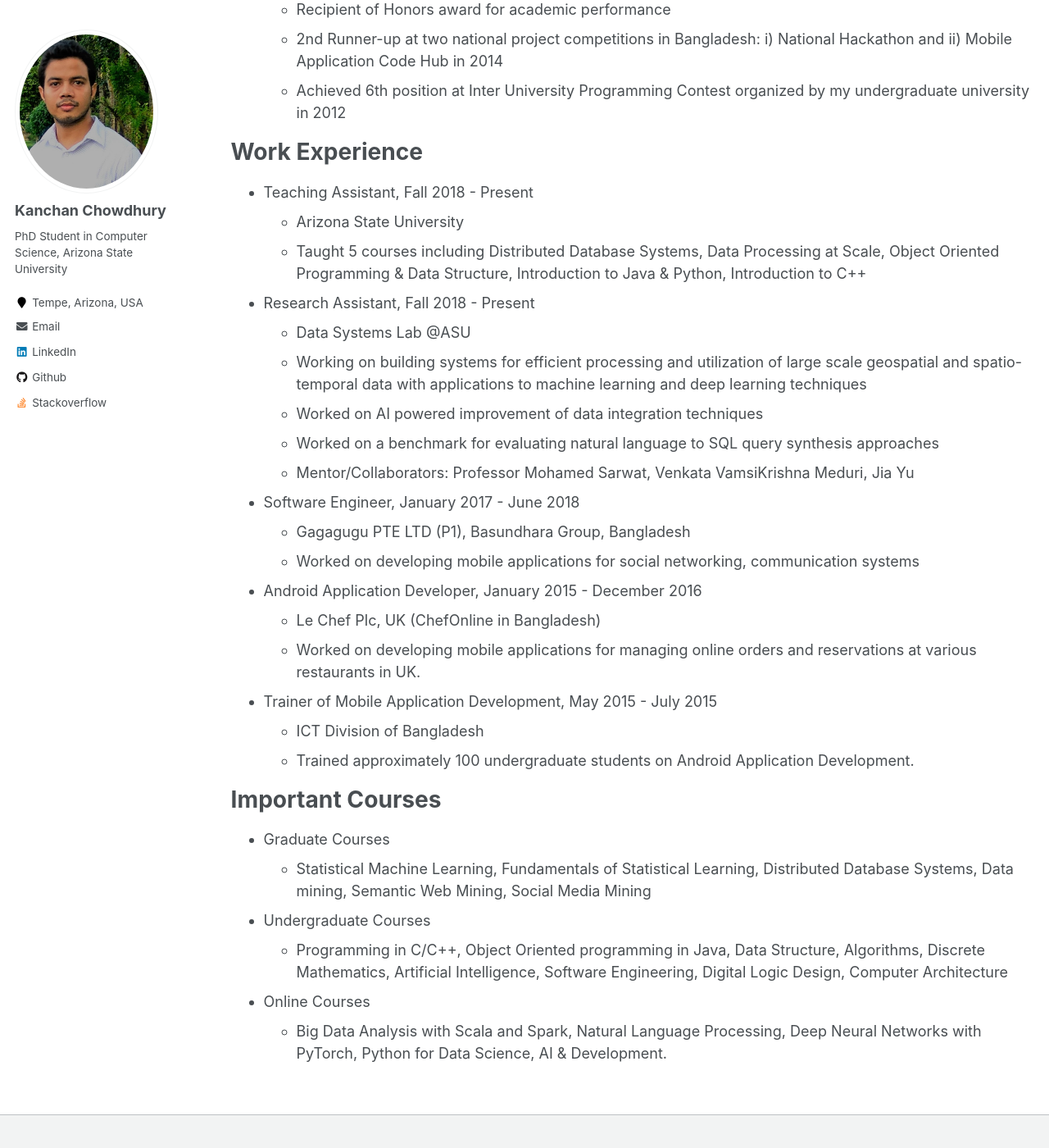
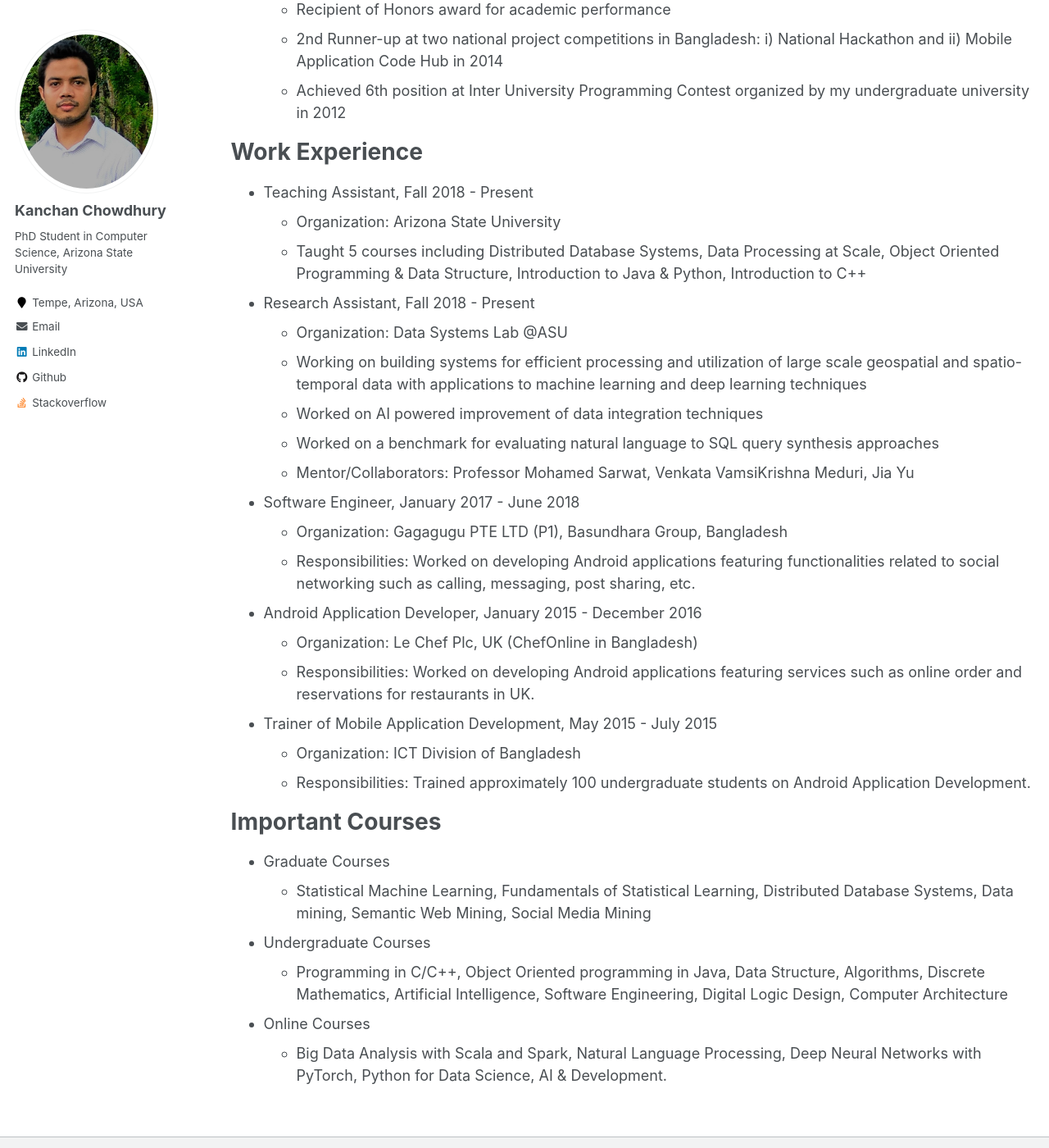
Before and after one commit to kanchanchy/kanchanchy.github.io, a Jekyll site: the page built from _pages/education-experience.md, in a window 1280 px wide and 1400 px high, scrolled down 474 px. Shown: the whole window at 82% size. Built offline with Jekyll 4.4.1, drawn with Linux system fonts in a browser that asks for light colours; some of the changed text lies outside the part shown.

Commit message:
wrong arrangement corrected

```diff
--- a/_pages/education-experience.md
+++ b/_pages/education-experience.md
@@ -11,11 +11,11 @@ redirect_from:
 Education
 ======
 * Ph.D in Computer Science, 2018 - Present
-  * Arizona State University
+  * Organization: Arizona State University
   * Advisor: Professor Mohamed Sarwat
   * Recepient of CIDSE Doctoral Fellowship award for the academic year 2018 - 2019
 * B.Sc. in Computer Science & Engineering, 2010 - 2014
-  * Chittagong University of Engineering & Technology
+  * Organization: Chittagong University of Engineering & Technology
   * Advisor: Professor Moshiul Hoque
   * Thesis Title: Fuzzy Features based Online Handwritten Bangla Word Recognition Framework
   * Recipient of Honors award for academic performance
@@ -25,27 +25,27 @@ Education
 Work Experience
 ======
 * Teaching Assistant, Fall 2018 - Present
-  * Arizona State University
+  * Organization: Arizona State University
   * Taught 5 courses including Distributed Database Systems, Data Processing at Scale, Object Oriented Programming & Data Structure, Introduction to Java & Python, Introduction to C++
 
 * Research Assistant, Fall 2018 - Present
-  * Data Systems Lab @ASU
+  * Organization: Data Systems Lab @ASU
   * Working on building systems for efficient processing and utilization of large scale geospatial and spatio-temporal data with applications to machine learning and deep learning techniques
   * Worked on AI powered improvement of data integration techniques
   * Worked on a benchmark for evaluating natural language to SQL query synthesis approaches
   * Mentor/Collaborators: Professor Mohamed Sarwat, Venkata VamsiKrishna Meduri, Jia Yu
 
 * Software Engineer, January 2017 - June 2018
-  * Gagagugu PTE LTD (P1), Basundhara Group, Bangladesh
-  * Worked on developing mobile applications for social networking, communication systems
+  * Organization: Gagagugu PTE LTD (P1), Basundhara Group, Bangladesh
+  * Responsibilities: Worked on developing Android applications featuring functionalities related to social networking such as calling, messaging, post sharing, etc.
 
 * Android Application Developer, January 2015 - December 2016
-  * Le Chef Plc, UK (ChefOnline in Bangladesh)
-  * Worked on developing mobile applications for managing online orders and reservations at various restaurants in UK.
+  * Organization: Le Chef Plc, UK (ChefOnline in Bangladesh)
+  * Responsibilities: Worked on developing Android applications featuring services such as online order and reservations for restaurants in UK.
 
 * Trainer of Mobile Application Development, May 2015 - July 2015
-  * ICT Division of Bangladesh
-  * Trained approximately 100 undergraduate students on Android Application Development.
+  * Organization: ICT Division of Bangladesh
+  * Responsibilities: Trained approximately 100 undergraduate students on Android Application Development.
 
 Important Courses
 ======
```
